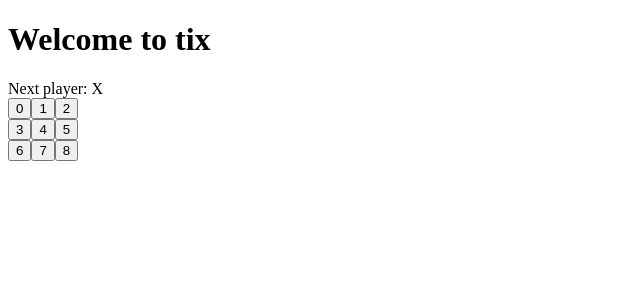
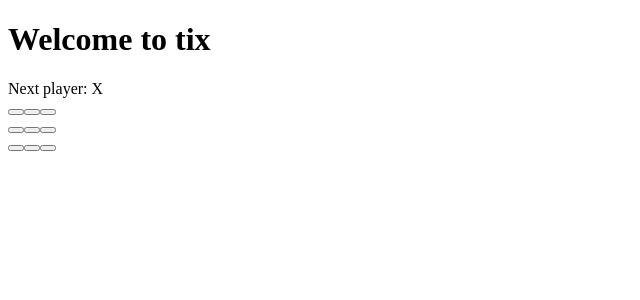
Before and after one commit to kevlarr/tictactoe-react, a React app: page / in a window 1280 px wide. Shown: the top 300 px of the page, without its empty margins (0-640 px from the left). Built offline with nearby package versions, Linux system fonts and the light colour scheme.

Commit message:
Square state

```diff
--- a/src/components/Board.tsx
+++ b/src/components/Board.tsx
@@ -7,9 +7,9 @@ class Board extends React.Component {
 
         const rows = [0, 1, 2].map(i => (
             <div className='board-row'>
-                <Square value={(i * 3) + 0} />
-                <Square value={(i * 3) + 1} />
-                <Square value={(i * 3) + 2} />
+                <Square />
+                <Square />
+                <Square />
             </div>
         ));
 
--- a/src/components/Square.tsx
+++ b/src/components/Square.tsx
@@ -1,14 +1,27 @@
 import * as React from 'react';
 
 interface Props {
-    value: number;
 }
 
-class Square extends React.Component<Props, {}> {
+interface State {
+    value: string | null;
+}
+
+class Square extends React.Component<Props, State> {
+    constructor(props: Props) {
+        super(props);
+        this.state = {
+            value: null,
+        };
+    }
+
     render() {
         return (
-            <button className='square'>
-                {this.props.value}
+            <button
+                className='square'
+                onClick={() => this.setState({ value: 'X' })}
+            >
+                {this.state.value}
             </button>
         );
     }
```
